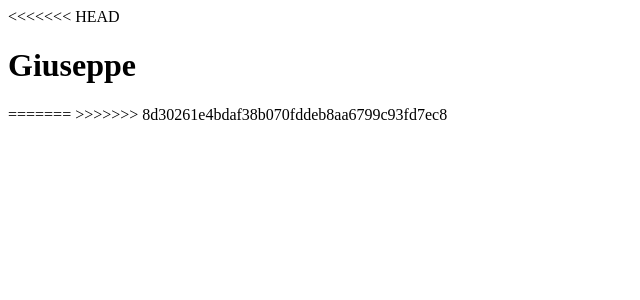
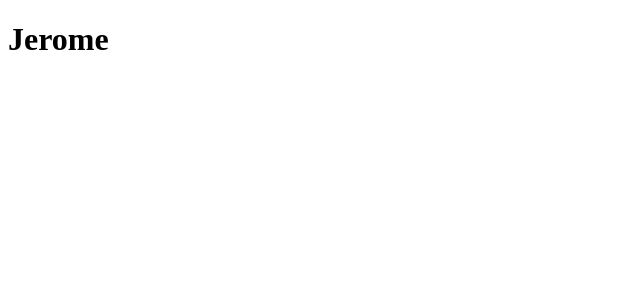
Before and after one commit to JeromeBranchetti/progetto-tre, an Angular app: page / in a window 1280 px wide. Shown: the top 300 px of the page, without its empty margins (0-640 px from the left). Built offline with nearby package versions, Linux system fonts and the light colour scheme.

Commit message:
jerome commit

```diff
--- a/src/app/app.component.html
+++ b/src/app/app.component.html
@@ -1,4 +1 @@
-<<<<<<< HEAD
-<h1>Giuseppe</h1>
-=======
->>>>>>> 8d30261e4bdaf38b070fddeb8aa6799c93fd7ec8
+<h1>Jerome</h1>
```
